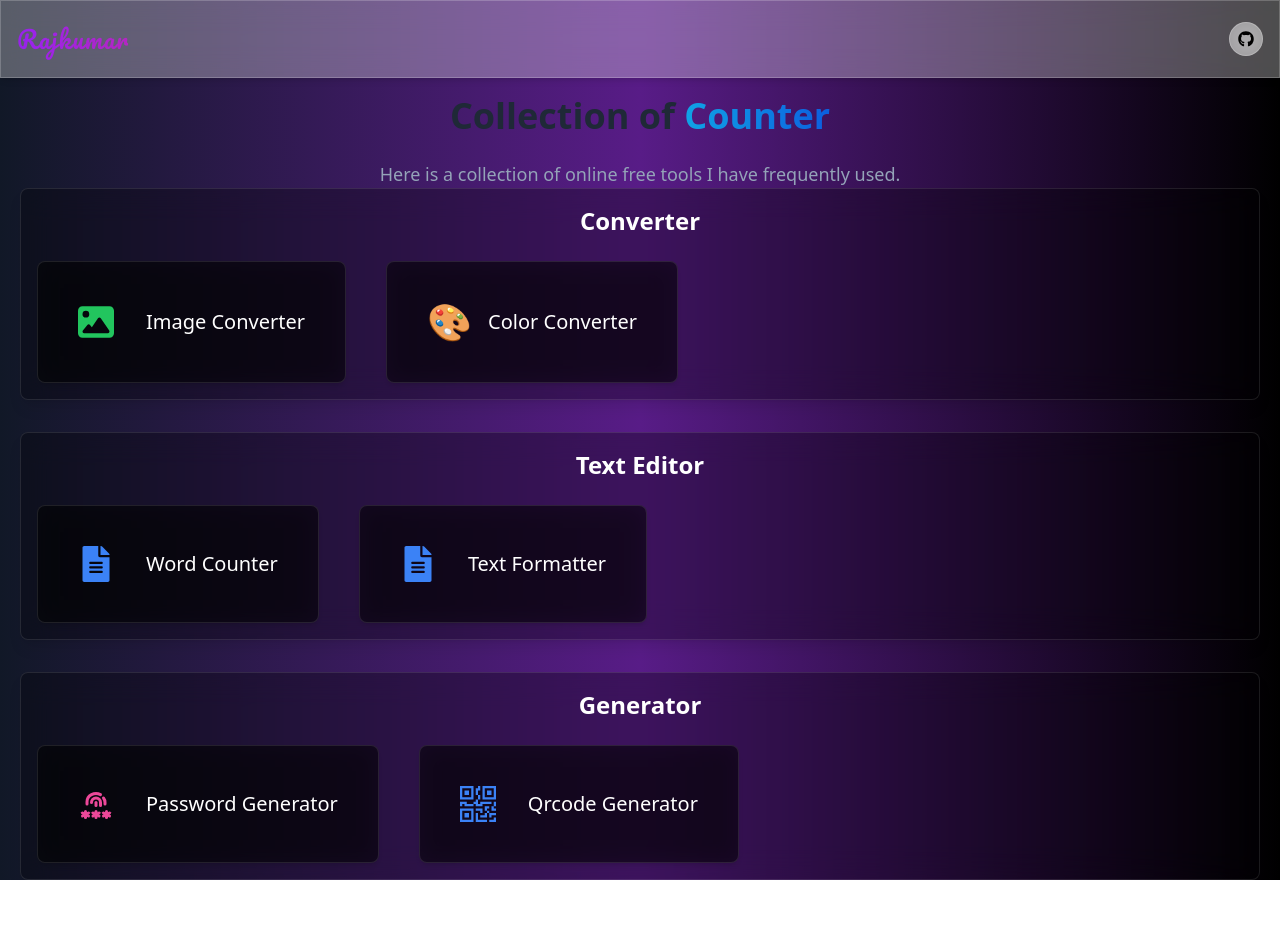
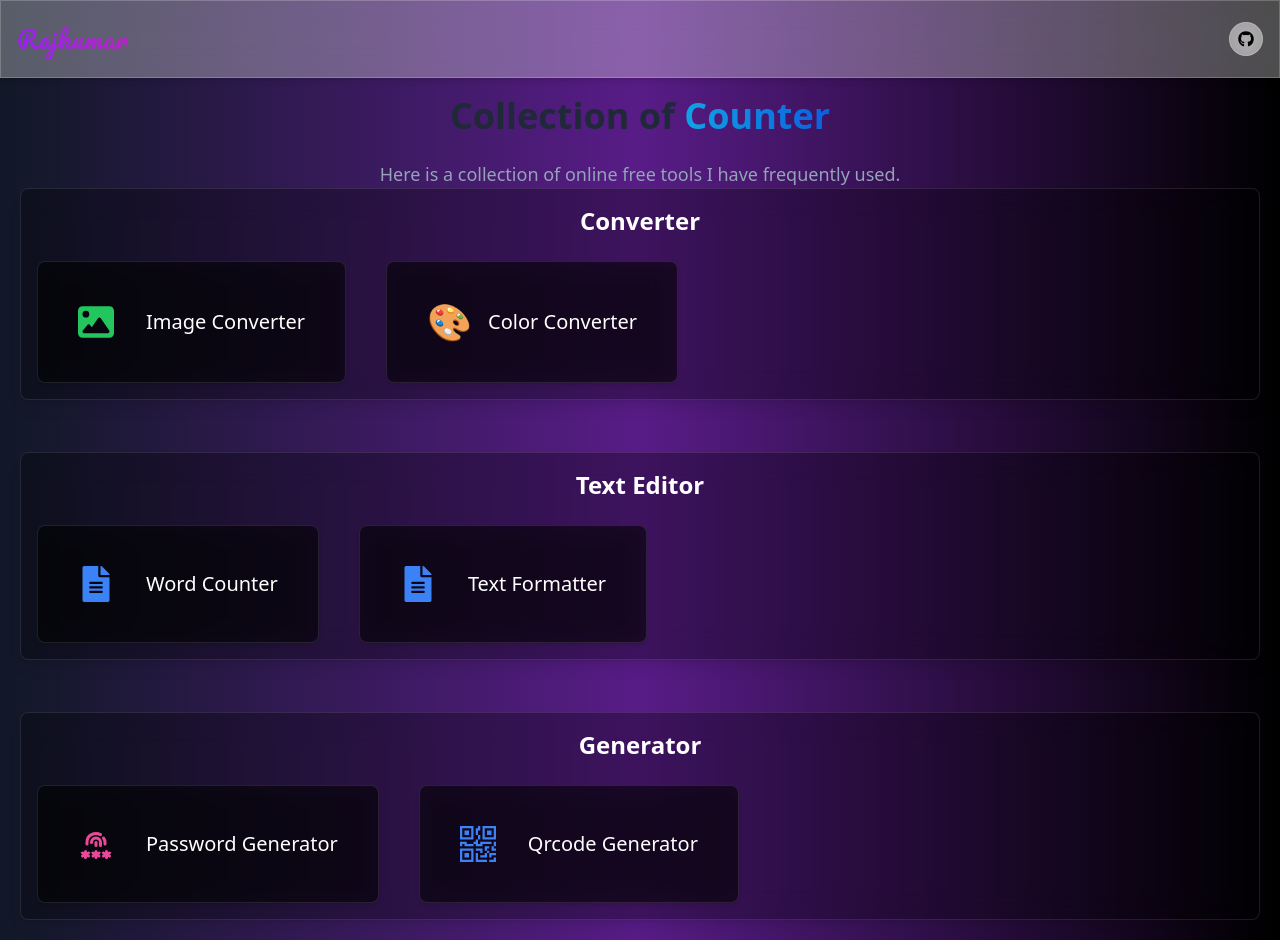
Before and after one commit to rajkumarojhaa/ToolsHub, a React (Create React App) app: page / in a window 1280 px wide. Before the commit the page ends 880 px from the top, so only its background shows below. Built offline with nearby package versions, Linux system fonts and the light colour scheme.

Commit message:
Update ToolCard.js

```diff
--- a/src/components/ToolCard.js
+++ b/src/components/ToolCard.js
@@ -3,7 +3,7 @@ import { Link } from 'react-router-dom';
 
 const ToolCard = ({ title, tools }) => {
   return (
-    <div className="p-4 mx-5 bg-black/30 dark:bg-black/40 backdrop-blur-lg rounded-lg shadow-lg border border-white/10 dark:border-gray-700/10">
+    <div className="p-4 mx-5 mb-5 bg-black/30 dark:bg-black/40 backdrop-blur-lg rounded-lg shadow-lg border border-white/10 dark:border-gray-700/10">
       <h2 className="text-2xl font-semibold mb-6 text-center text-white dark:text-gray-200">
         {title}
       </h2>
```
